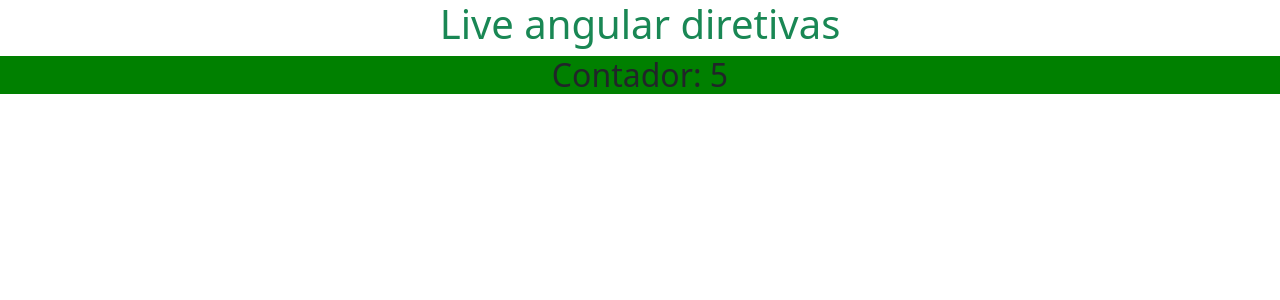
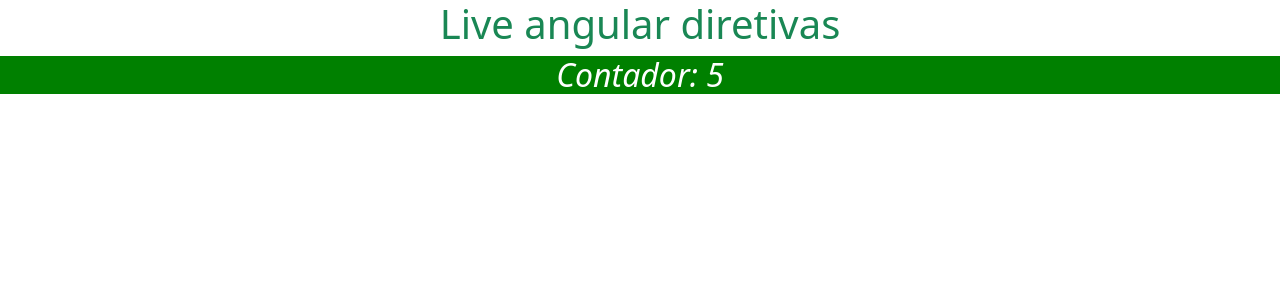
Before and after one commit to eskokado/dio-ambiente-angular, an Angular app: page / in a window 1280 px wide. Shown: the top 300 px of the page. Built offline with nearby package versions, Linux system fonts and the light colour scheme.

Commit message:
feat: utilizando a diretiva ngClass

```diff
--- a/src/app/app.component.css
+++ b/src/app/app.component.css
@@ -0,0 +1,5 @@
+.custom {
+  color: #fff;
+  font-weight: bold;
+  font-style: italic;
+}
--- a/src/app/app.component.html
+++ b/src/app/app.component.html
@@ -1,4 +1,7 @@
 <h1 class="text-success text-center">Live angular diretivas</h1>
-<div [ngStyle]="{ background: count < 5 ? 'red' : 'green' }">
+<div
+  [ngStyle]="{ background: count < 5 ? 'red' : 'green' }"
+  [ngClass]="{ custom: count >= 5 }"
+>
   <h2 class="text-center">Contador: {{ count }}</h2>
 </div>
```
